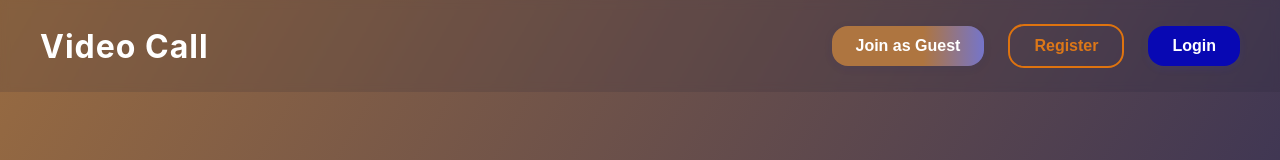
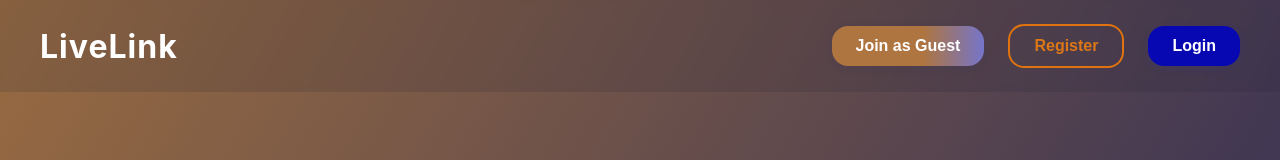
Before and after one commit to sumitraiup55/Videocall, a React (Create React App) app in the folder frontend/: page / in a window 1280 px wide. Shown: the top 160 px of the page. Built offline with nearby package versions, Linux system fonts and the light colour scheme.

Commit message:
Update authentication page UI and logic

```diff
--- a/frontend/src/pages/home.jsx
+++ b/frontend/src/pages/home.jsx
@@ -34,7 +34,7 @@ function HomeComponent() {
         background: 'rgba(34,34,59,0.15)',
         backdropFilter: 'blur(4px)',
       }}>
-        <Typography variant="h4" fontWeight={700} letterSpacing={1}>Video Call</Typography>
+        <Typography variant="h4" fontWeight={700} letterSpacing={1}>LiveLink</Typography>
         <Box sx={{ display: 'flex', alignItems: 'center', gap: 2 }}>
           <IconButton onClick={() => navigate("/history")} sx={{ color: '#fff' }}>
             <RestoreIcon />
--- a/frontend/src/pages/landing.jsx
+++ b/frontend/src/pages/landing.jsx
@@ -26,7 +26,7 @@ export default function LandingPage() {
         gap: isMobile ? '1rem' : 0,
       }}>
         <div className='navHeader'>
-          <h2 style={{ fontWeight: 700, fontSize: '2rem', letterSpacing: 1 }}>Video Call</h2>
+          <h2 style={{ fontWeight: 700, fontSize: '2rem', letterSpacing: 1 }}>LiveLink</h2>
         </div>
         <div style={{ display: 'flex', gap: '1.5rem', alignItems: 'center' }}>
           <button onClick={() => router("/aljk23")}
```
